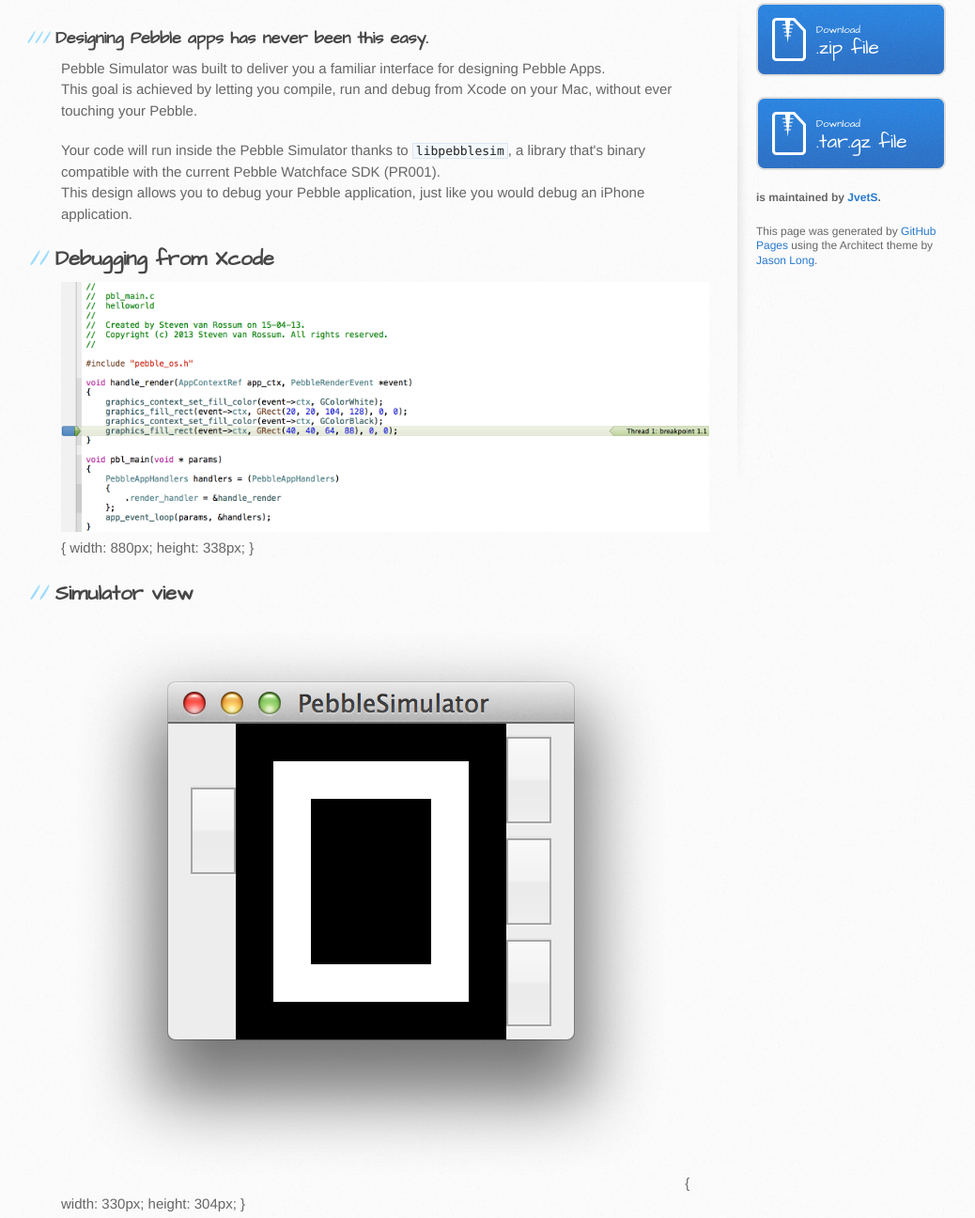
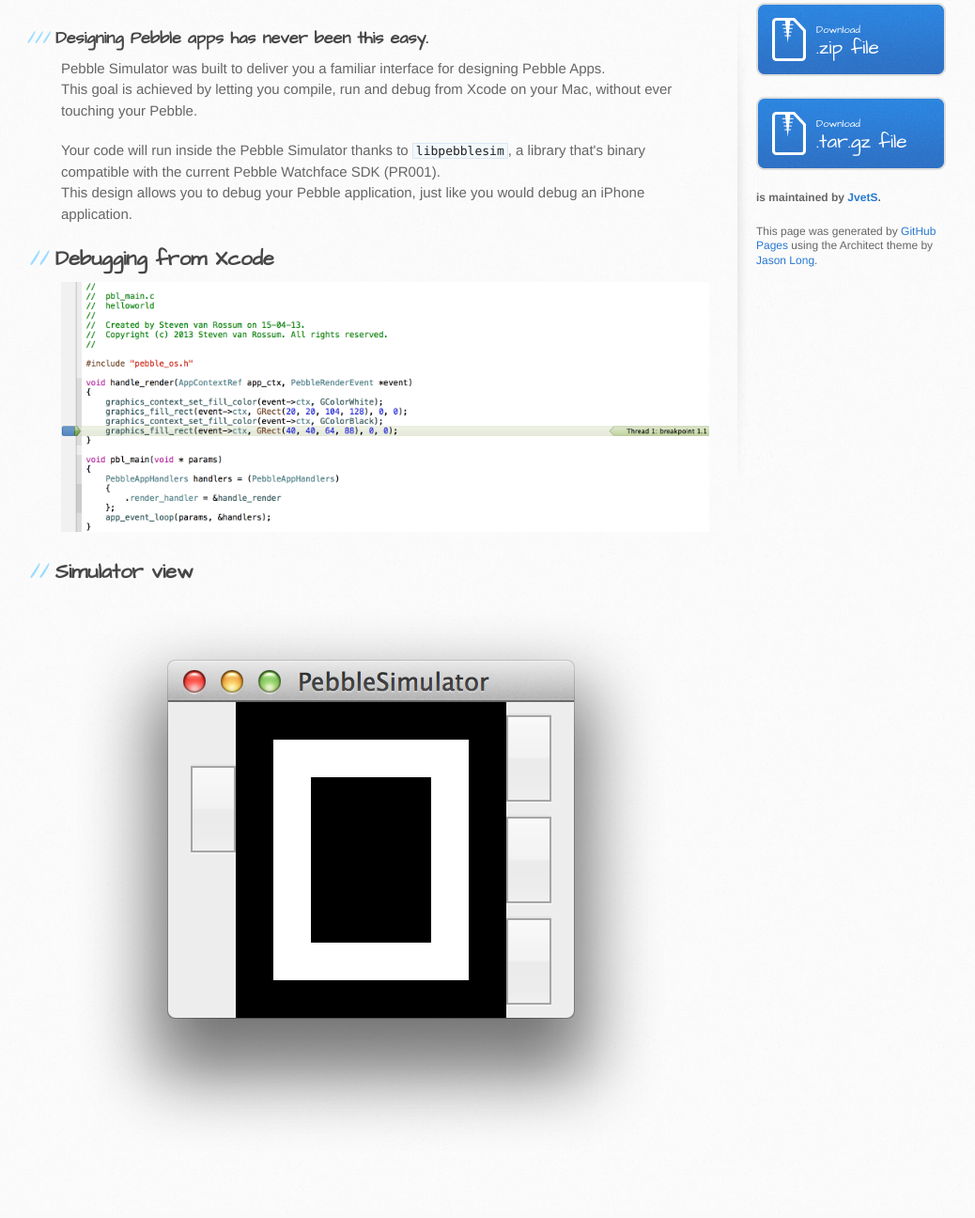
Before and after one commit to sjvanrossum/PebbleSimulator, a plain HTML site: page index.html in a window 1280 px wide. Shown: the part 263-1559 px from the top of the page at 94% size, without its empty margins (105-1143 px from the left). Drawn offline with Linux system fonts and the light colour scheme.

```diff
--- a/index.html
+++ b/index.html
@@ -38,11 +38,11 @@
 
 <h2>Debugging from Xcode</h2>
 
-<p><img src="images/debugger.png" alt="Debugger"> { width: 880px; height: 338px; }</p>
+<p><img src="images/debugger.png" alt="Debugger"></p>
 
 <h2>Simulator view</h2>
 
-<p><img src="images/simulator.png" alt="Simulator"> { width: 330px; height: 304px; }</p>
+<p><img src="images/simulator.png" alt="Simulator"></p>
         </section>
 
         <aside id="sidebar">
--- a/params.json
+++ b/params.json
@@ -1 +1 @@
-{"name":"Pebble Simulator","tagline":"Pebble Simulator and support libraries for Mac.","body":"### Designing Pebble apps has never been this easy.\r\nPebble Simulator was built to deliver you a familiar interface for designing Pebble Apps.  \r\nThis goal is achieved by letting you compile, run and debug from Xcode on your Mac, without ever touching your Pebble.\r\n\r\nYour code will run inside the Pebble Simulator thanks to `libpebblesim`, a library that's binary compatible with the current Pebble Watchface SDK (PR001).  \r\nThis design allows you to debug your Pebble application, just like you would debug an iPhone application.\r\n\r\n## Debugging from Xcode\r\n![Debugger](images/debugger.png) { width: 880px; height: 338px; }\r\n## Simulator view\r\n![Simulator](images/simulator.png) { width: 330px; height: 304px; }","google":"","note":"Don't delete this file! It's used internally to help with page regeneration."}
+{"name":"Pebble Simulator","tagline":"Pebble Simulator and support libraries for Mac.","body":"### Designing Pebble apps has never been this easy.\r\nPebble Simulator was built to deliver you a familiar interface for designing Pebble Apps.  \r\nThis goal is achieved by letting you compile, run and debug from Xcode on your Mac, without ever touching your Pebble.\r\n\r\nYour code will run inside the Pebble Simulator thanks to `libpebblesim`, a library that's binary compatible with the current Pebble Watchface SDK (PR001).  \r\nThis design allows you to debug your Pebble application, just like you would debug an iPhone application.\r\n\r\n## Debugging from Xcode\r\n<img src=\"images/debugger.png\" alt=\"Debugger\" style=\"width: 880px; height: 338px;\" />\r\n## Simulator view\r\n<img src=\"images/simulator.png\" alt=\"Simulator\" style=\"width: 330px; height: 304px;\" />","google":"","note":"Don't delete this file! It's used internally to help with page regeneration."}
```
